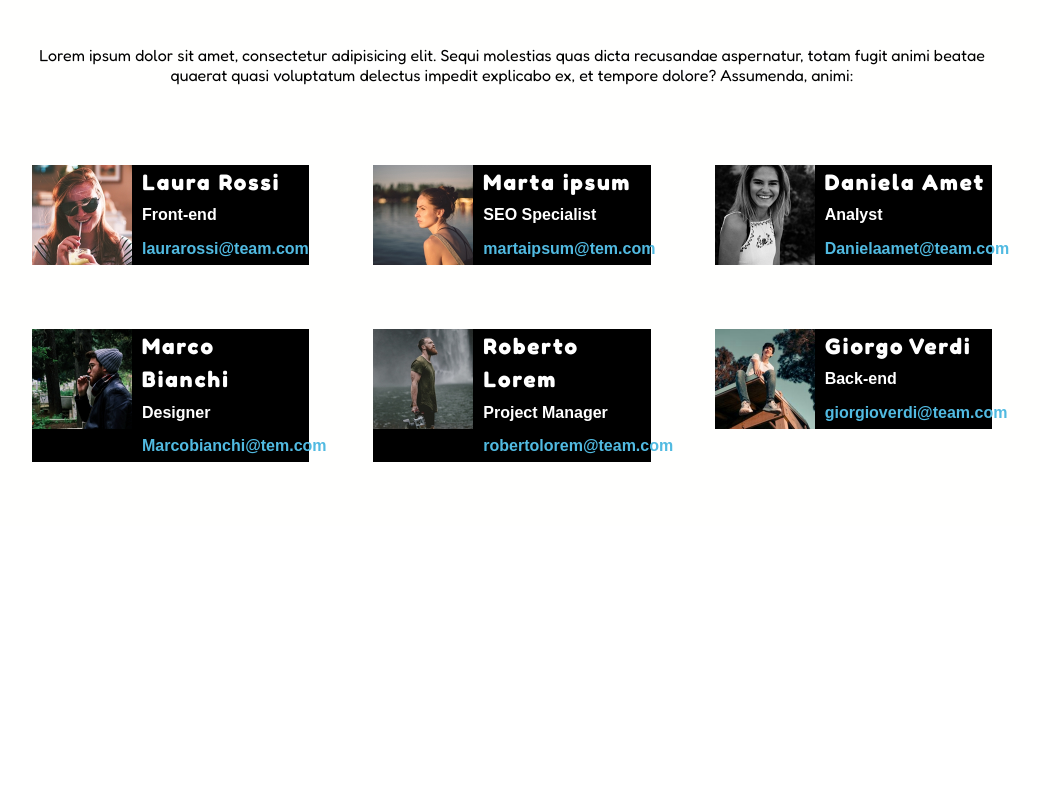
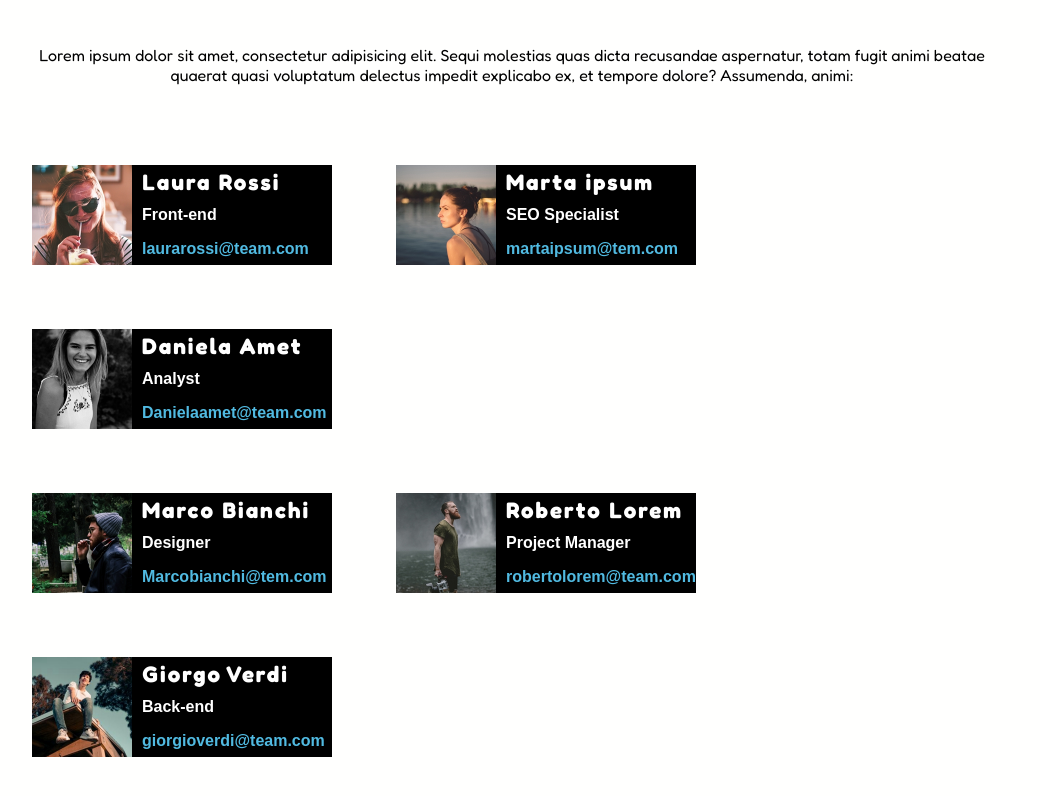
Before and after one commit to Adriatik-Berdufi/html-css-float-cards, a plain HTML site: page index.html in a window 1280 px wide. Shown: the part 74-870 px from the top of the page, without its empty margins (128-1168 px from the left). Before the commit the page ends 800 px from the top, so only its background shows below. Drawn offline with Linux system fonts and the light colour scheme.

Commit message:
fix: fixd collasso delle col

```diff
--- a/css/style.css
+++ b/css/style.css
@@ -63,6 +63,7 @@ h3{
   color: white;
   background-color: black;
   width: calc(100% / 3 - 4rem);
+  min-width: 300px
 }
 img{
   float: left;
```
